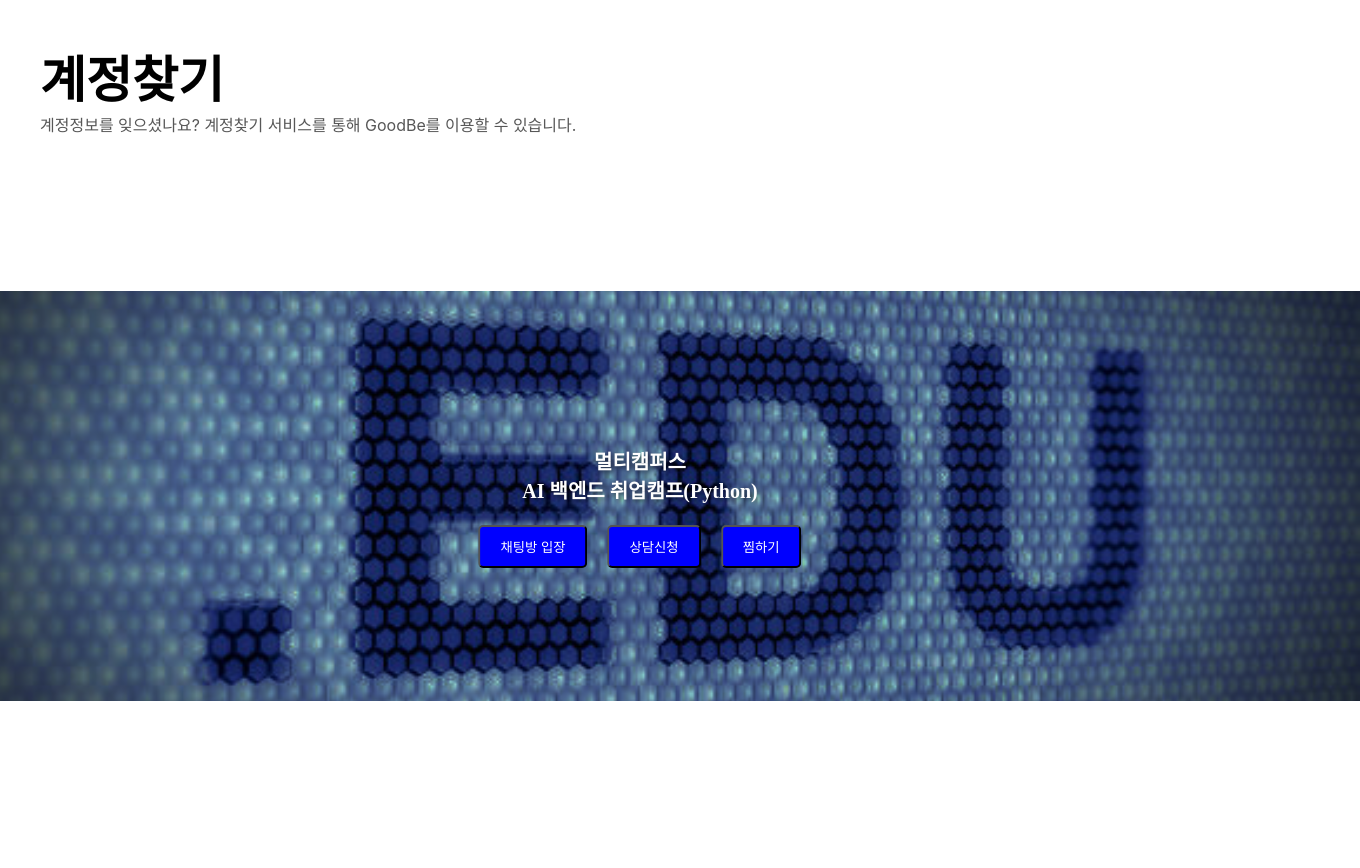
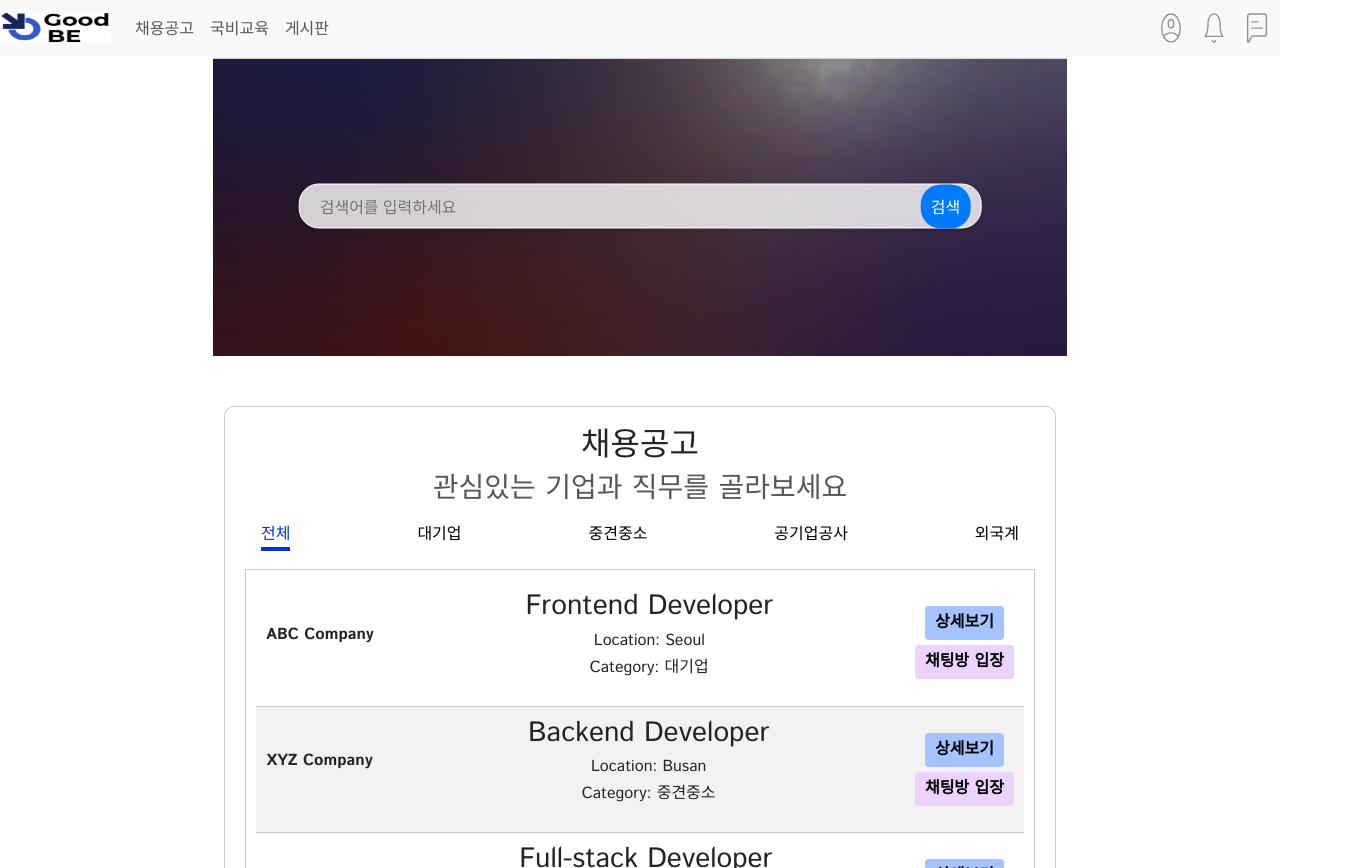
Before and after one commit to shkum0330/GoodBe, a React (Create React App) app in the folder 2_src/front-end/: page / in a window 1280 px wide. Shown: the top 868 px of the page, 1360 px wide, since content can reach past the window. Built offline with nearby package versions, Linux system fonts and the light colour scheme.

Commit message:
Jungseok made JobMain - Hoorey~~~

```diff
--- a/2_src/front-end/public/index.html
+++ b/2_src/front-end/public/index.html
@@ -3,6 +3,8 @@
   <head>
     <meta charset="utf-8" />
     <link rel="icon" href="%PUBLIC_URL%/favicon.ico" />
+    <title>My App</title>
+  <link href="https://fonts.googleapis.com/css2?family=Istok+Web:wght@400;700&display=swap" rel="stylesheet">
     <meta name="viewport" content="width=device-width, initial-scale=1" />
     <meta name="theme-color" content="#000000" />
     <meta
--- a/2_src/front-end/src/App.js
+++ b/2_src/front-end/src/App.js
@@ -4,14 +4,19 @@
 import EduHeader from './components/common/EduHeader';
 import AccountFindHeader from  './components/common/AccountFindHeader';
 import Footer from './components/common/Footer';
-
+import JobList from './components/JobMain/JobList';
+import JobTab from './components/JobMain/JobTab';
+import SearchJob from './components/JobMain/SearchJob';
+import Navbar from './components/common/Navbar';
 
 function App() {
   return (
     <div className="App">
-      <AccountFindHeader />
-      <EduHeader />
-      <AccountHeader />
+     <Navbar/>
+      <SearchJob />
+      <JobList />
+      <JobTab />
+    <Footer/>
     </div>
   );
 }
--- a/2_src/front-end/src/components/JobMain/JobList.jsx
+++ b/2_src/front-end/src/components/JobMain/JobList.jsx
@@ -0,0 +1,90 @@
+import React, { useState } from 'react';
+
+const JobList = () => {
+  const [activeTab, setActiveTab] = useState('전체');
+
+  const handleTabClick = (tab) => {
+    setActiveTab(tab);
+  };
+
+  const dummyData = [
+    { id: 1, title: 'Frontend Developer', company: 'ABC Company', location: 'Seoul', category: '대기업' },
+    { id: 2, title: 'Backend Developer', company: 'XYZ Company', location: 'Busan', category: '중견중소' },
+    { id: 3, title: 'Full-stack Developer', company: '123 Company', location: 'Incheon', category: '공기업공사' },
+    { id: 4, title: 'Mobile App Developer', company: 'DEF Company', location: 'Daejeon', category: '대기업' },
+    { id: 5, title: 'Data Scientist', company: 'GHI Company', location: 'Gwangju', category: '외국계' },
+    // 더 많은 더미 데이터 추가 가능
+  ];
+
+  return (
+
+    <div
+    style={{
+      fontFamily: 'Istok Web, sans-serif',
+      width: '65%', // 폭을 100%로 설정
+      border: '1px solid #ccc',
+      borderRadius: '10px',
+      padding: '20px',
+      backgroundColor: 'white',
+      margin: '0 auto',
+      marginTop: '50px',
+    }}
+    >
+      <h2>채용공고</h2>
+      <h3 style={{ color: '#575757' }}>관심있는 기업과 직무를 골라보세요</h3>
+      <div style={{ display: 'flex', marginBottom: '10px', justifyContent: 'space-between' }}>
+        {['전체', '대기업', '중견중소', '공기업공사', '외국계'].map((tab) => (
+          <div
+            key={tab}
+            style={{
+              padding: '8px 16px',
+              cursor: 'pointer',
+              color: activeTab === tab ? '#0432D6' : '#000',
+            }}
+            onClick={() => handleTabClick(tab)}
+          >
+            {tab}
+            <div
+              style={{
+                width: '100%',
+                height: '4px',
+                backgroundColor: activeTab === tab ? '#0432D6' : '#ccc',
+                visibility: activeTab === tab ? 'visible' : 'hidden',
+              }}
+            />
+          </div>
+        ))}
+      </div>
+      <div style={{ border: '1px solid #ccc', padding: '10px', marginBottom: '10px' }}>
+        {dummyData
+          .filter((job) => activeTab === '전체' || job.category === activeTab)
+          .map((job, index) => (
+            <div
+              key={job.id}
+              style={{
+                borderBottom: '1px solid #ccc',
+                padding: '10px',
+                backgroundColor: index % 2 === 0 ? 'white' : '#f2f2f2',
+                display: 'flex',
+                alignItems: 'center',
+                justifyContent: 'space-between',
+              }}
+            >
+              <p style={{ marginRight: '10px', fontWeight: 'bold' }}>{job.company}</p>
+              <div style={{ flex: 1, textAlign: 'center' }}>
+                <h3 style={{ marginBottom: '5px' }}>{job.title}</h3>
+                <p style={{ marginBottom: '3px' }}>Location: {job.location}</p>
+                <p>Category: {job.category}</p>
+              </div>
+              <div style={{ display: 'flex', flexDirection: 'column', alignItems: 'center' }}>
+                <button style={{ backgroundColor: '#A4C3FF', color: 'black', border: 'none', borderRadius: '4px', padding: '5px 10px', cursor: 'pointer', marginBottom: '5px', fontWeight: 'bold' }}>상세보기</button>
+                <button style={{ backgroundColor: '#EBD2FF', color: 'black', border: 'none', borderRadius: '4px', padding: '5px 10px', cursor: 'pointer', fontWeight: 'bold' }}>채팅방 입장</button>
+              </div>
+            </div>
+          ))}
+      </div>
+    </div>
+  );
+};
+
+export default JobList;
--- a/2_src/front-end/src/components/JobMain/JobTab.jsx
+++ b/2_src/front-end/src/components/JobMain/JobTab.jsx
@@ -0,0 +1,13 @@
+import React from 'react'
+
+export default function JobTab() {
+  return (
+    <div style={{
+      border: '1px solid black',
+      padding: '10px',
+      marginTop: '20px' }}>
+    {/* Your JobTab component content */}
+    JobTab Component
+  </div>
+  )
+}
--- a/2_src/front-end/src/components/JobMain/SearchJob.jsx
+++ b/2_src/front-end/src/components/JobMain/SearchJob.jsx
@@ -0,0 +1,92 @@
+import React, { useState } from 'react';
+import backgroundImage from '../../assets/JobMain/background.svg';
+
+const SearchJob = () => {
+  const [searchText, setSearchText] = useState('');
+
+  const handleSearch = () => {
+    console.log('검색어:', searchText);
+  };
+
+  return (
+    <div
+      style={{
+        position: 'relative',
+        width: '66.66%', // 화면의 2/3 길이로 설정
+        height: '300px', // 이미지의 높이를 설정. 필요에 따라 조정하세요.
+        margin: '0 auto', // 화면 중앙에 배치되도록 설정
+      }}
+    >
+      {/* 배경 이미지를 렌더링하는 부분 */}
+      <div
+        style={{
+          backgroundImage: `url(${backgroundImage})`, // URL을 전달하여 배경 이미지 설정
+          backgroundSize: 'cover', // 이미지를 컨테이너에 맞춰서 늘리거나 줄이도록 설정
+          backgroundRepeat: 'no-repeat', // 이미지를 반복하지 않도록 설정
+          width: '100%', // 컨테이너 가로 크기에 맞춰 이미지의 가로 크기 설정
+          height: '100%', // 컨테이너 세로 크기에 맞춰 이미지의 세로 크기 설정
+        }}
+      />
+      {/* 흰색 네모를 그리는 부분 */}
+      <div
+        style={{
+          position: 'absolute',
+          top: '50%',
+          left: '50%',
+          transform: 'translate(-50%, -50%)',
+          width: '80%', // 흰색 네모의 가로 크기
+          height: '15%', // 흰색 네모의 세로 크기
+          backgroundColor: 'rgba(255, 255, 255, 0.8)', // 반투명한 흰색 배경
+          border: '1px solid white', // 테두리를 흰색으로 설정
+          borderRadius: '20px', // 양 끝단을 둥글게 마감
+          boxShadow: '0px 2px 5px rgba(0, 0, 0, 0.2)', // 테두리에 그림자 효과 추가
+          padding: '10px', // 내부 여백
+          display: 'flex', // 내부 컨텐츠를 가로로 배치하기 위해 flex 사용
+          justifyContent: 'center', // 내부 컨텐츠를 수평 가운데 정렬
+          alignItems: 'center', // 내부 컨텐츠를 수직 가운데 정렬
+        }}
+      >
+        {/* 검색 입력창과 버튼 등의 컨텐츠가 위치하는 부분 */}
+        <div
+          style={{
+            display: 'flex',
+            alignItems: 'center',
+            width: '100%', // 내부 컨텐츠의 가로 크기를 100%로 설정
+          }}
+        >
+          <input
+            type="text"
+            value={searchText}
+            onChange={(e) => setSearchText(e.target.value)}
+            placeholder="검색어를 입력하세요"
+            style={{
+              flex: 1,
+              padding: '10px', // 내부 패딩을 늘려서 검색창을 가로로 길게 설정
+              border: 'none', // 검색창 테두리 제거
+              borderRadius: '20px', // 검색창 양 끝단을 둥글게 마감
+              background: 'transparent', // 검색창 배경을 투명으로 설정하여 흰색 박스와 일치하게 만듦
+              outline: 'none', // 검색창 포커스 시 테두리 제거
+              textAlign: 'left', // 입력창의 텍스트를 오른쪽으로 정렬
+              marginRight: '5px', // placeholder와의 간격을 조정
+            }}
+          />
+          <button
+            onClick={handleSearch}
+            style={{
+              padding: '10px', // 내부 패딩을 늘려서 버튼을 가로로 길게 설정
+              backgroundColor: '#007bff',
+              color: '#fff',
+              border: 'none',
+              borderRadius: '20px', // 버튼 양 끝단을 둥글게 마감
+              cursor: 'pointer',
+            }}
+          >
+            검색
+          </button>
+        </div>
+      </div>
+    </div>
+  );
+};
+
+export default SearchJob;
--- a/2_src/front-end/src/components/common/EduHeader.jsx
+++ b/2_src/front-end/src/components/common/EduHeader.jsx
@@ -10,9 +10,7 @@
         alignItems: 'center',
         position: 'relative', // Add position relative
     };
-    const img = {
 
-    }
     const textStyle = {
         color: 'white',
         textShadow: '2px 2px 4px rgba(0, 0, 0, 0.5)',
```
